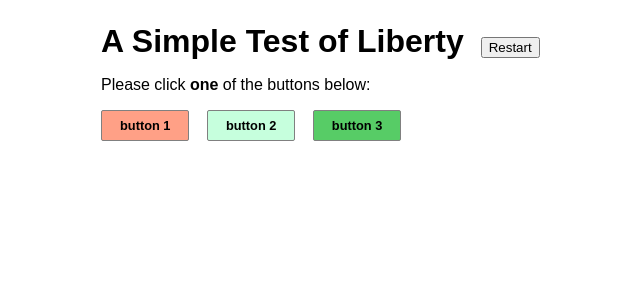
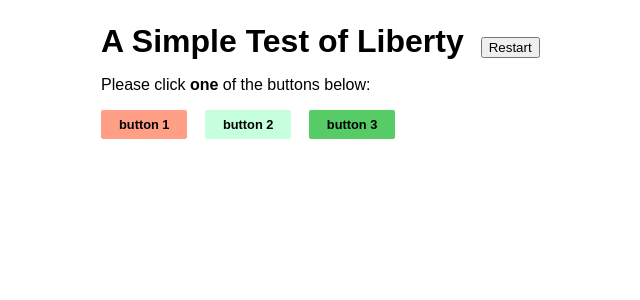
Before and after one commit to jeffreysbrother/javascript_test, a PHP site: page / in a window 1280 px wide. Shown: the top 300 px of the page, without its empty margins (279-919 px from the left). Run offline with PHP 8.4, Linux system fonts and the light colour scheme.

Commit message:
removed borders on main three buttons

```diff
--- a/css/style.css
+++ b/css/style.css
@@ -33,7 +33,7 @@ h1 {
 }
 
 #button1, #button2, #button3, .submit-button, #submit-button-2, #submit-button-3 {
-  border: 1px solid gray;
+  border: none;
   padding: 7px 18px;
   font-weight: bold;
   border-radius: 2px;
```
